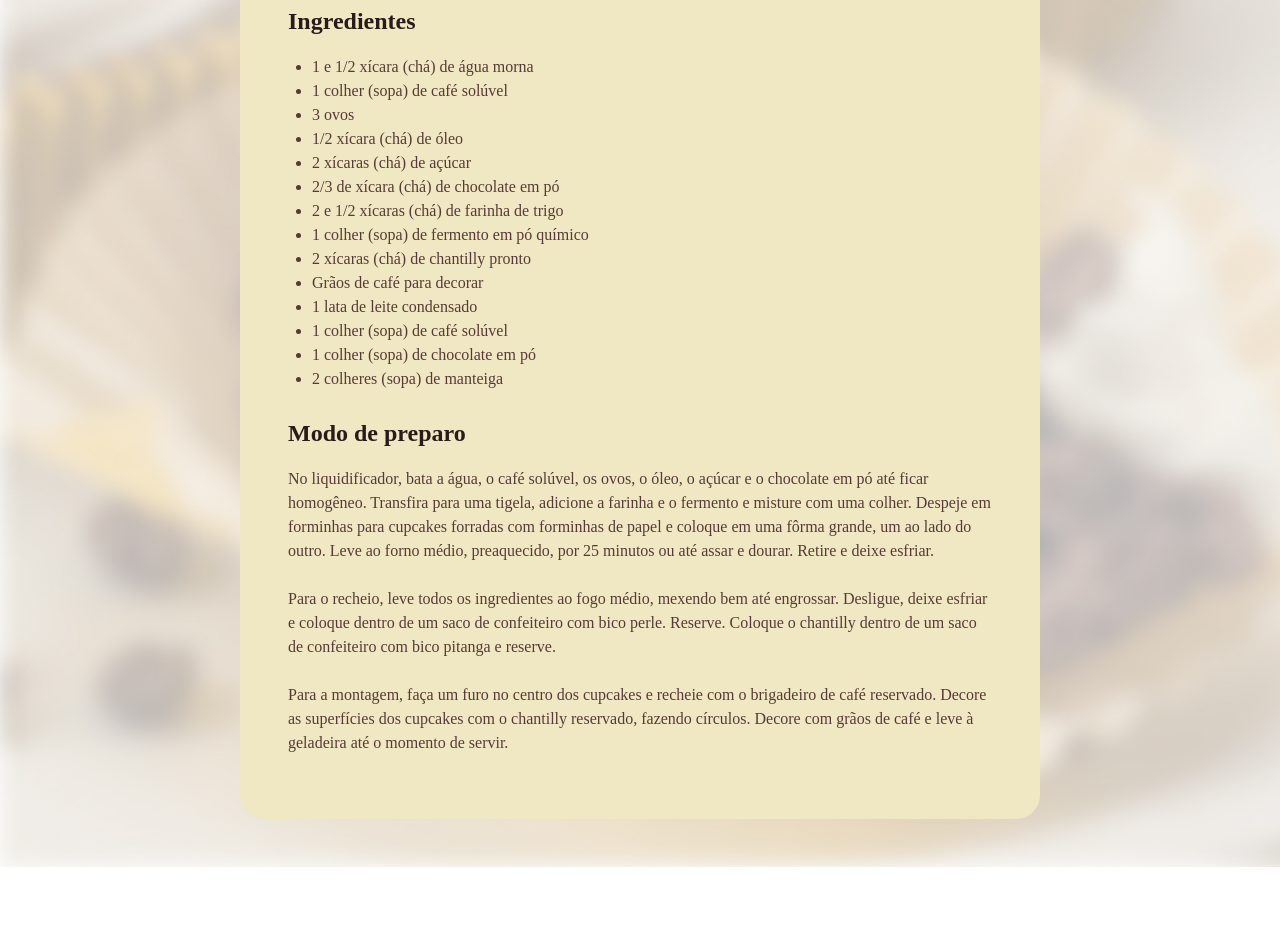
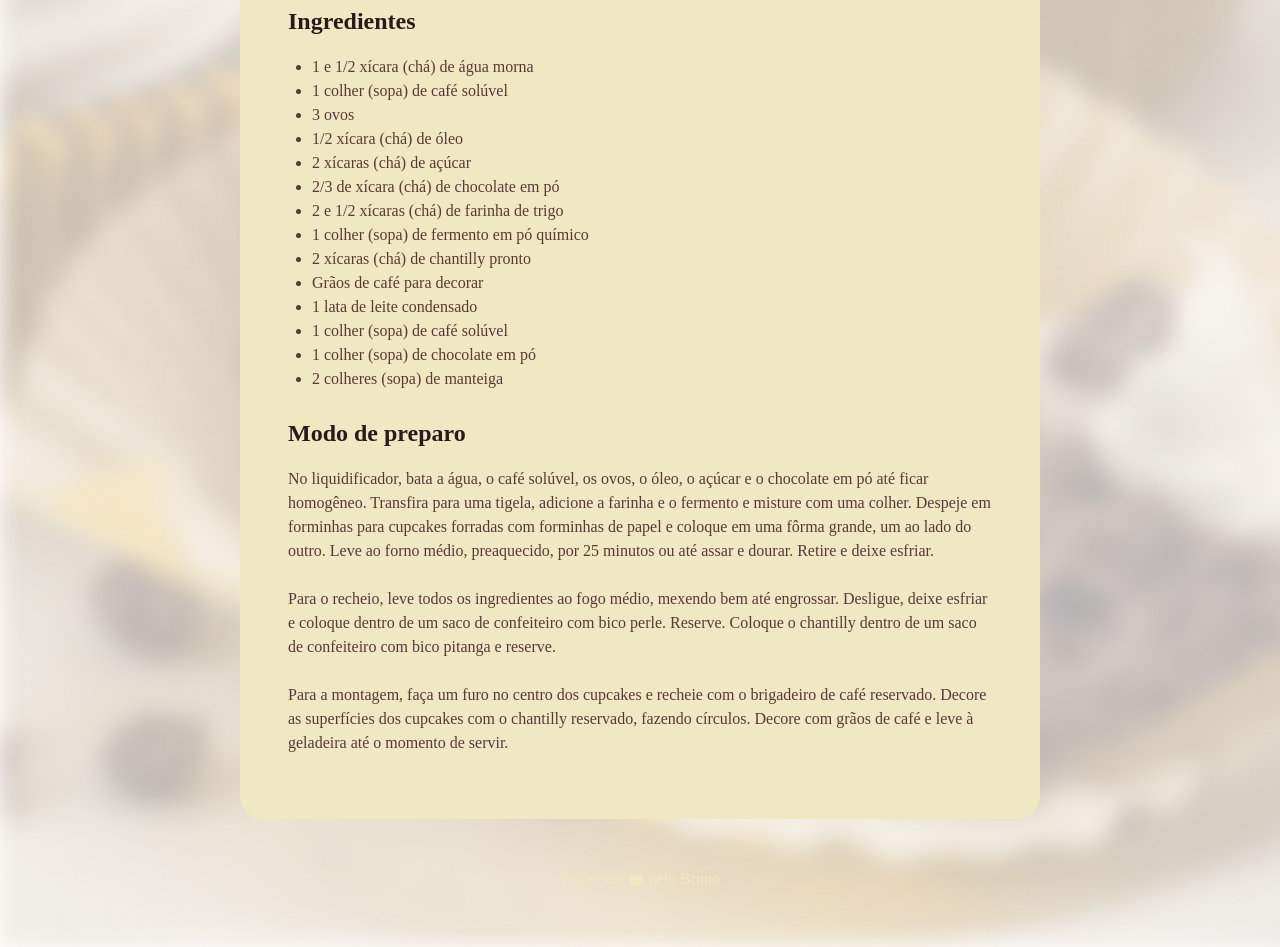
Before and after one commit to brunodearaujo/recipe, a plain HTML site: page recipe/index.html in a window 1280 px wide. Shown: the part 769-1716 px from the top of the page. Before the commit the page ends 1636 px from the top, so only its background shows below. Drawn offline with Linux system fonts and the light colour scheme; a web font is replaced by a local one.

```diff
--- a/recipe/index.html
+++ b/recipe/index.html
@@ -55,5 +55,7 @@
             </section>
         </main>
     </div>
+
+    <footer>Feito com <img src="images/heart.svg" alt="Coração representando amor"> pelo Bruno</footer>
 </body>
 </html>
--- a/recipe/style.css
+++ b/recipe/style.css
@@ -49,6 +49,16 @@ h1, h2 {
     line-height: 150%;
 }
 
-ul{
+ul {
     padding-left: 24px;
 }
+
+footer {
+    color: #F0E8C2;
+    text-align: center;
+    padding-bottom: 48px;
+}
+
+footer img {
+    vertical-align: middle;
+}
```
Also changed, not shown: recipe/images/heart.svg (added).
